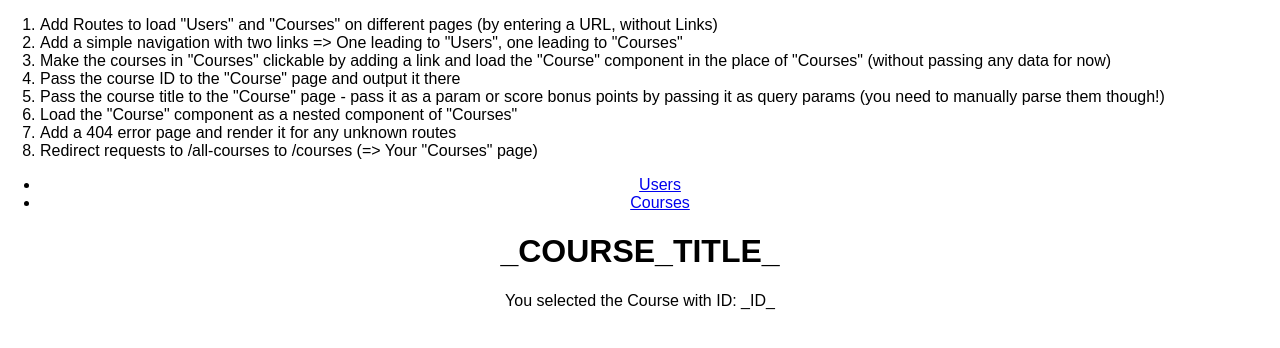
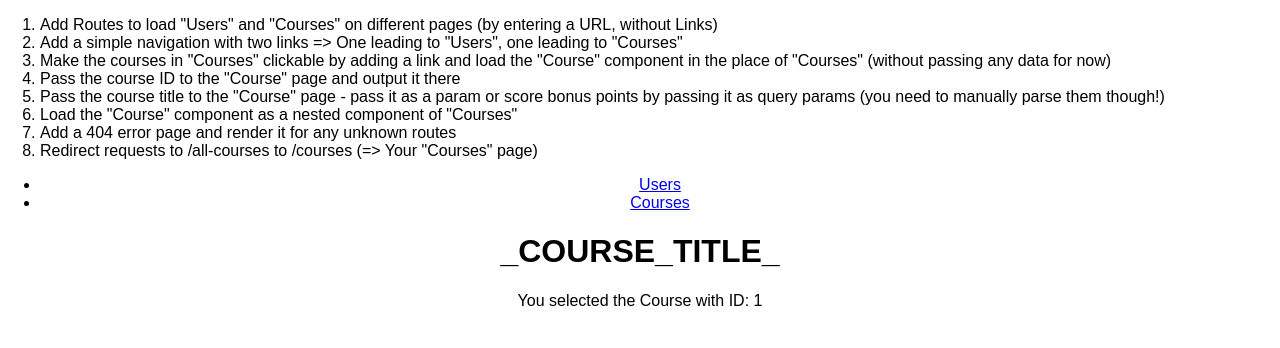
Before and after one commit to bereczkybalazs/udemy-react-routing, a React (Create React App) app: page /course/1 in a window 1280 px wide. Shown: the top 348 px of the page. Built offline with nearby package versions, Linux system fonts and the light colour scheme.

Commit message:
passed id

```diff
--- a/src/containers/Course/Course.js
+++ b/src/containers/Course/Course.js
@@ -1,11 +1,15 @@
-import React, { Component } from 'react';
+import React, {Component} from 'react';
 
 class Course extends Component {
-    render () {
+  componentDidMount () {
+    console.log();
+  }
+
+  render() {
     return (
       <div>
         <h1>_COURSE_TITLE_</h1>
-                <p>You selected the Course with ID: _ID_</p>
+        <p>You selected the Course with ID: {this.props.match.params.id}</p>
       </div>
     );
   }
```
Lines whose indentation alone changed are shown as unchanged.
